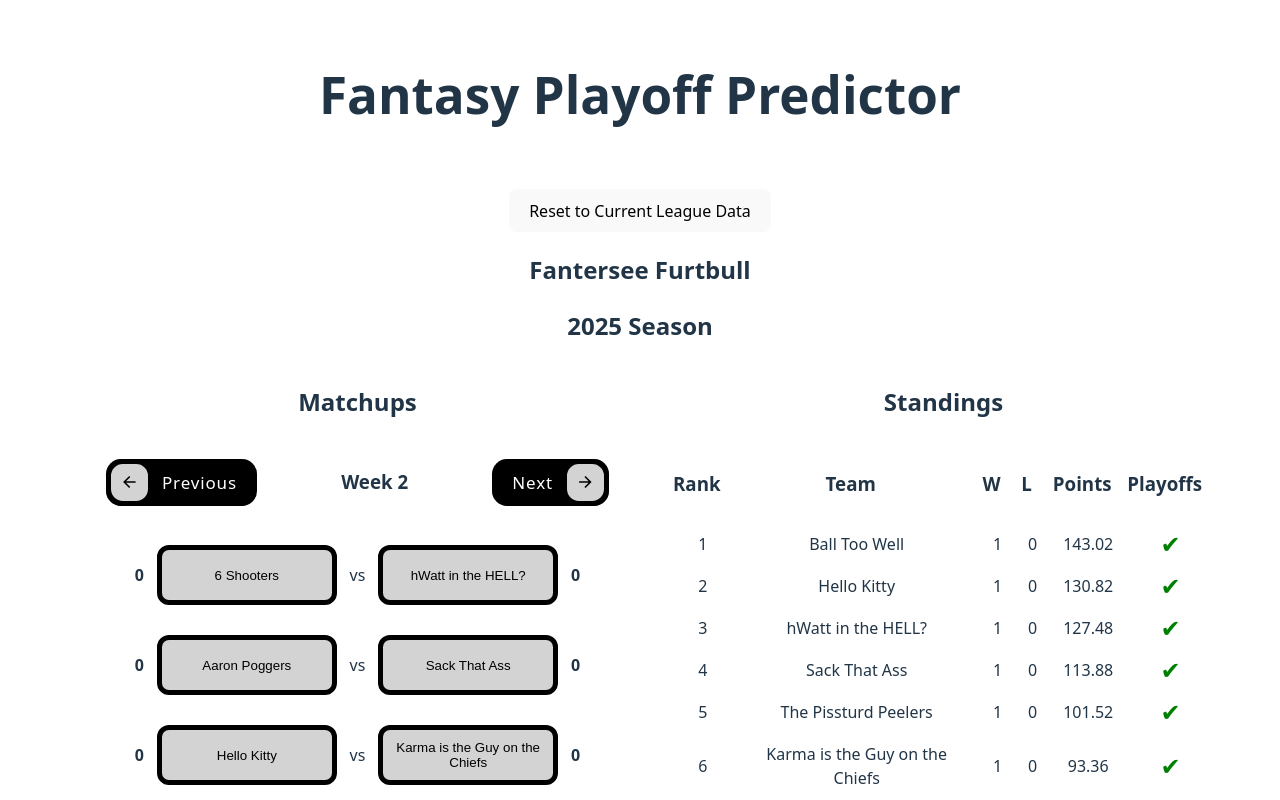
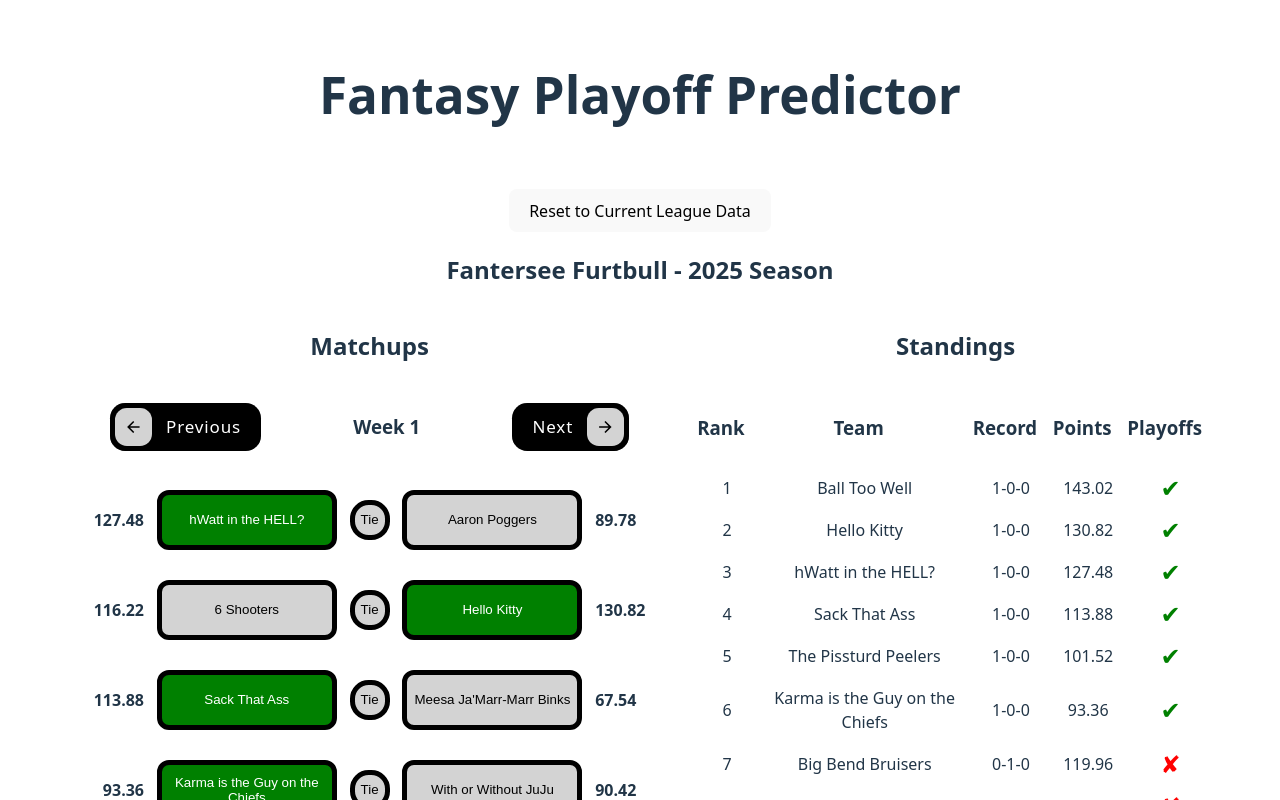
Before and after one commit to LeviGreen/fantasy-playoff-predictor, a React (Vite) app: page / in a window 1280 px wide. Shown: the top 800 px of the page. Built offline with nearby package versions, Linux system fonts and the light colour scheme.

Commit message:
add tie logic

```diff
--- a/src/App.jsx
+++ b/src/App.jsx
@@ -16,6 +16,7 @@ function App() {
 		teams.forEach(team => {
 			team.wins = 0;
 			team.losses = 0;
+			team.ties = 0;
 			team.totalPoints = 0;
 		});
 
@@ -34,6 +35,9 @@ function App() {
 				} else if (matchup.winnerId === awayTeam.id) {
 					awayTeam.wins += 1;
 					homeTeam.losses += 1;
+				} else if (matchup.winnerId === 'tie') {
+					homeTeam.ties += 1;
+					awayTeam.ties += 1;
 				}
 			}
 		});
@@ -43,8 +47,8 @@ function App() {
 		const teamRecords = teams.sort((team1, team2) => {
 			const headToHead = getHeadToHead(team1, team2);
 
-			if (team1.wins !== team2.wins) {
-				return team2.wins - team1.wins;
+			if (team1.wins + (team1.ties / 2) !== team2.wins + (team2.ties / 2)) {
+				return (team2.wins + (team2.ties / 2)) - (team1.wins + (team1.ties / 2));
 			} else if (headToHead.team1Wins + headToHead.team2Wins === 0) {
 				return team2.totalPoints - team1.totalPoints;
 			} else if (headToHead.team1Wins !== headToHead.team2Wins) {
@@ -76,6 +80,9 @@ function App() {
 					headToHead.team1Wins += 1;
 				} else if (matchup.winnerId === team2.id) {
 					headToHead.team2Wins += 1;
+				} else if (matchup.winnerId === 'tie') {
+					headToHead.team1Wins += 0.5;
+					headToHead.team2Wins += 0.5;
 				}
 			} else if (matchup.homeId === team2.id && matchup.awayId === team1.id) {
 				headToHead.timesPlayed += 1;
@@ -85,6 +92,9 @@ function App() {
 					headToHead.team2Wins += 1;
 				} else if (matchup.winnerId === team1.id) {
 					headToHead.team1Wins += 1;
+				} else if (matchup.winnerId === 'tie') {
+					headToHead.team1Wins += 0.5;
+					headToHead.team2Wins += 0.5;
 				}
 			}
 		});
@@ -107,8 +117,7 @@ function App() {
 		<button className='button-reset' onClick={onReset}>
 			Reset to Current League Data
 		</button>
-		<h2>{leagueName}</h2>
-		<h2>2025 Season</h2>
+		<h2>{leagueName} - 2025 Season</h2>
 		{teams && matchups && (
 			<div className='matchups-standings-container'>
 				<Matchups currentWeek={currentWeek} matchups={matchups} setMatchups={setMatchups} teams={teams} updateTeamRecords={updateTeamRecords} rankTeams={rankTeams} />
--- a/src/components/Matchups/index.jsx
+++ b/src/components/Matchups/index.jsx
@@ -3,6 +3,7 @@ import './index.css'
 import BackButton from '../BackButton';
 import ForwardButton from '../ForwardButton';
 import MatchupButton from '../MatchupButton';
+import TieButton from '../TieButton';
 
 const matchupSelectedStyles = {
 	backgroundColor: 'green',
@@ -48,7 +49,10 @@ function Matchups({ currentWeek, matchups, setMatchups, teams }) {
 				>
 					{teams.find(team => team.id == matchup.awayId)?.name || matchup.awayId}
 				</MatchupButton>
-				<span>vs</span>
+				<TieButton
+					style={matchup.winnerId == 'tie' ? matchupSelectedStyles : matchupUnselectedStyles}
+					onClick={() => predictMatchup(matchup, 'tie')}
+				/>
 				<MatchupButton
 					style={matchup.winnerId == matchup.homeId ? matchupSelectedStyles : matchupUnselectedStyles}
 					onClick={() => predictMatchup(matchup, matchup.homeId)}
--- a/src/components/Standings/index.jsx
+++ b/src/components/Standings/index.jsx
@@ -14,8 +14,7 @@ function Standings({rankedTeams, updateTeamRecords, rankTeams}) {
 					<tr>
 						<th style={headerCellStyle}>Rank</th>
 						<th style={headerCellStyle}>Team</th>
-						<th style={headerCellStyle}>W</th>
-						<th style={headerCellStyle}>L</th>
+						<th style={headerCellStyle}>Record</th>
 						<th style={headerCellStyle}>Points</th>
 						<th style={headerCellStyle}>Playoffs</th>
 
@@ -26,8 +25,7 @@ function Standings({rankedTeams, updateTeamRecords, rankTeams}) {
 						<tr key={team.id}>
 							<td style={cellStyle}>{index + 1}</td>
 							<td style={cellStyle}>{team.name}</td>
-							<td style={cellStyle}>{team.wins}</td>
-							<td style={cellStyle}>{team.losses}</td>
+							<td style={cellStyle}>{team.wins}-{team.losses}-{team.ties}</td>
 							<td style={cellStyle}>{team.totalPoints}</td>
 							<td>
 								{index < 6 ? (
--- /dev/null
+++ b/src/components/TieButton/index.css
@@ -0,0 +1,16 @@
+.button-tie {
+  color: black;
+  border: none;
+  border-radius: 1.4em;
+  border: 5px solid black;
+  cursor: pointer;
+  width: 40px;
+  height: 40px;
+}
+.button-tie:hover {
+  background-color: white;
+}
+
+.button-tie:active {
+  border: 6px solid black;
+}
--- /dev/null
+++ b/src/components/TieButton/index.jsx
@@ -0,0 +1,15 @@
+import './index.css'
+
+function TieButton({ style, onClick }) {
+	return (
+		<button
+			className='button-tie'
+			style={style}
+			onClick={onClick}
+		>
+			Tie
+		</button>
+	);
+}
+
+export default TieButton;
--- a/src/helpers/api.js
+++ b/src/helpers/api.js
@@ -4,7 +4,7 @@ const LEAGUE_NAME = 'Fantersee Furtbull'
 export const fetchLeagueData = (setLeagueName, setCurrentWeek,setTeams, setMatchups) => {
   // map data to our structure
   setLeagueName(LEAGUE_NAME);
-  setCurrentWeek(leagueData.scoringPeriodId);
+  setCurrentWeek(leagueData.scoringPeriodId - 1);
   setTeams(getTeamDataForResponse(leagueData.teams));
   setMatchups(getMatchupDataForResponse(leagueData.schedule));
 };
@@ -29,8 +29,20 @@ const getMatchupDataForResponse = (schedule) => {
     awayId: matchup.away.teamId,
     homeScore: matchup.home.totalPoints,
     awayScore: matchup.away.totalPoints,
-    winnerId: matchup.home.totalPoints > matchup.away.totalPoints ? matchup.home.teamId : (matchup.home.totalPoints < matchup.away.totalPoints ? matchup.away.teamId : null),
+    winnerId: determineWinner(matchup),
   }));
 
   return matchupData;
 };
+
+const determineWinner = (matchup) => {
+  if (matchup.home.totalPoints > matchup.away.totalPoints) {
+    return matchup.home.teamId;
+  } else if (matchup.home.totalPoints < matchup.away.totalPoints) {
+    return matchup.away.teamId;
+  } else if (matchup.home.totalPoints === matchup.away.totalPoints && matchup.home.totalPoints !== 0) {
+    return 'tie';
+  } else {
+    return null;
+  }
+};
--- a/src/index.css
+++ b/src/index.css
@@ -35,6 +35,10 @@ h1 {
   line-height: 1.1;
 }
 
+h2 {
+  margin: 20px 0;
+}
+
 .button-reset {
   border-radius: 8px;
   border: 1px solid transparent;
```
Lines whose indentation alone changed are shown as unchanged.
